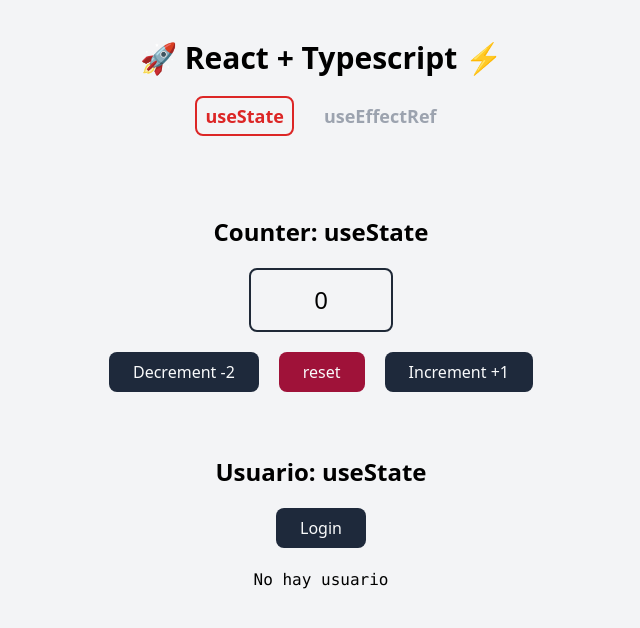
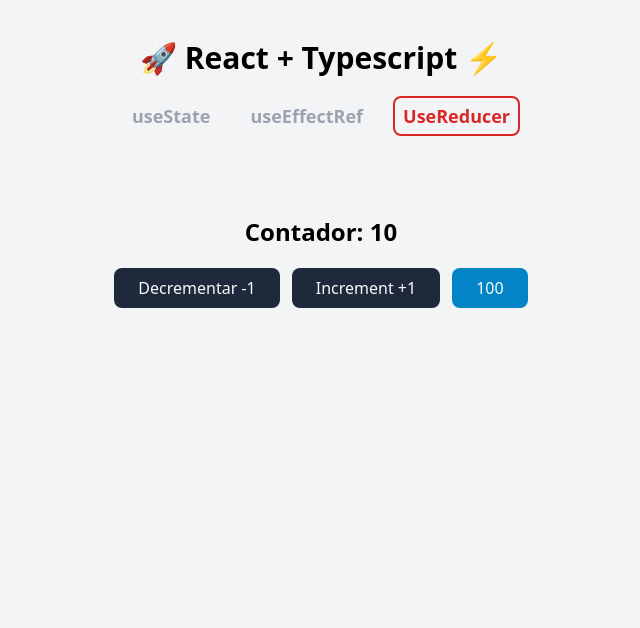
Before and after one commit to tonatiujsanchez/react-typescript, a React (Create React App) app: page /use-reducer in a window 1280 px wide. Before the commit this address led to /use-state. Shown: the top 628 px of the page, without its empty margins (319-959 px from the left). Built offline with nearby package versions, Linux system fonts and the light colour scheme.

Commit message:
useReducer agregado

```diff
--- a/src/App.tsx
+++ b/src/App.tsx
@@ -1,6 +1,7 @@
 import UseState from './pages/UseState';
 import UseEffectUseRef from './pages/UseEffectUseRef';
 import { BrowserRouter, Navigate, NavLink, Route, Routes } from 'react-router-dom';
+import UseReducer from './pages/UseReducer';
 
 
 
@@ -18,6 +19,9 @@
                         <NavLink
                             to="/use-effect-ref"
                             className={({ isActive })=>`${isActive ? 'text-red-600 border-2 border-red-600 rounded-lg py-1 px-2': 'text-gray-400 border-2 border-transparent rounded-lg py-1 px-2'} font-semibold text-lg`}>useEffectRef</NavLink>
+                        <NavLink
+                            to="/use-reducer"
+                            className={({ isActive })=>`${isActive ? 'text-red-600 border-2 border-red-600 rounded-lg py-1 px-2': 'text-gray-400 border-2 border-transparent rounded-lg py-1 px-2'} font-semibold text-lg`}>UseReducer</NavLink>
                     </nav>
                 </header>
                 <main className="max-w-5xl mx-auto">
@@ -25,6 +29,7 @@
                             <Route path="*" element={ <Navigate replace to="use-state" /> } />
                             <Route path='use-state' element={ <UseState /> } />
                             <Route path='use-effect-ref' element={ <UseEffectUseRef />} />
+                            <Route path='use-reducer' element={ <UseReducer />} />
                         </Routes>
                 </main>
             </BrowserRouter>
--- /dev/null
+++ b/src/components/ContadorRed.tsx
@@ -0,0 +1,89 @@
+import { useReducer } from "react"
+
+
+const initialState = {
+    contador: 10
+}
+
+type ActionTypes =
+    | { type: 'increment' }
+    | { type: 'decrement' }
+    | { type: 'custom', payload: number }
+
+const contadorReducer = (state: typeof initialState, action: ActionTypes) => {
+
+    switch (action.type) {
+        case 'increment':
+            return {
+                ...state,
+                contador: state.contador + 1
+            }
+        case 'decrement':
+            return {
+                ...state,
+                contador: state.contador - 1
+            }
+        case 'custom':
+            return {
+                ...state,
+                contador: action.payload
+            }
+
+        default:
+            return state;
+    }
+}
+
+
+
+
+const ContadorRed = () => {
+
+    const [{ contador }, dispatch] = useReducer(contadorReducer, initialState)
+
+    const increment = () => {
+        dispatch({
+            type: "increment"
+        })
+    }
+
+    const decrement = () => {
+        dispatch({
+            type: "decrement"
+        })
+    }
+
+    const custom = () => {
+        dispatch({
+            type: "custom",
+            payload: 100
+        })
+    }
+
+
+
+    return (
+        <div className="text-center">
+            <h2 className="text-2xl font-semibold">Contador: { contador }</h2>
+            <div className="mt-5 flex justify-center gap-3">
+                <button
+                    onClick={ decrement }
+                    className="rounded-lg bg-slate-800 text-gray-50 px-6 py-2 active:scale-[0.98]">
+                    Decrementar -1
+                </button>
+                <button
+                    onClick={ increment }
+                    className="rounded-lg bg-slate-800 text-gray-50 px-6 py-2 active:scale-[0.98]">
+                    Increment +1
+                </button>
+                <button
+                    onClick={ custom }
+                    className="rounded-lg bg-sky-600 text-gray-50 px-6 py-2 active:scale-[0.98]">
+                    100
+                </button>
+            </div>
+        </div>
+    )
+}
+
+export default ContadorRed
--- /dev/null
+++ b/src/pages/UseReducer.tsx
@@ -0,0 +1,12 @@
+import ContadorRed from '../components/ContadorRed';
+
+
+const UseReducer = () => {
+  return (
+    <>
+        <ContadorRed />
+    </>
+  )
+}
+
+export default UseReducer
```
